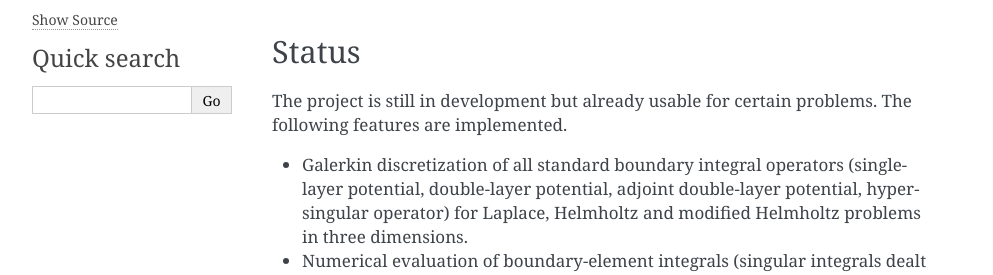
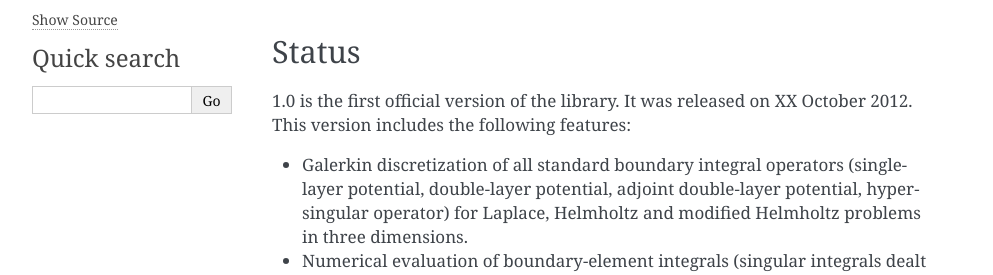
Before and after one commit to evantwout/web, a Sphinx documentation site: the page built from source/index.rst, in a window 1280 px wide. Shown: the part 246-521 px from the top of the page, without its empty margins (148-1141 px from the left). Built offline with Sphinx 7.4.7, drawn with Linux system fonts in a browser that asks for light colours; formulas are drawn with MathJax 3.

Commit message:
Updated version number.

```diff
--- a/source/conf.py
+++ b/source/conf.py
@@ -48,9 +48,9 @@
 # built documents.
 #
 # The short X.Y version.
-version = 'DEV'
+version = '1.0'
 # The full version, including alpha/beta/rc tags.
-release = 'DEV'
+release = '1.0'
 
 # The language for content autogenerated by Sphinx. Refer to documentation
 # for a list of supported languages.
--- a/source/index.rst
+++ b/source/index.rst
@@ -14,7 +14,8 @@
 
 Status
 ------
-The project is still in development but already usable for certain problems. The following features are implemented.
+1.0 is the first official version of the library. It was released on XX October
+2012. This version includes the following features:
 
 - Galerkin discretization of all standard boundary integral operators
   (single-layer potential, double-layer potential, adjoint double-layer
```
